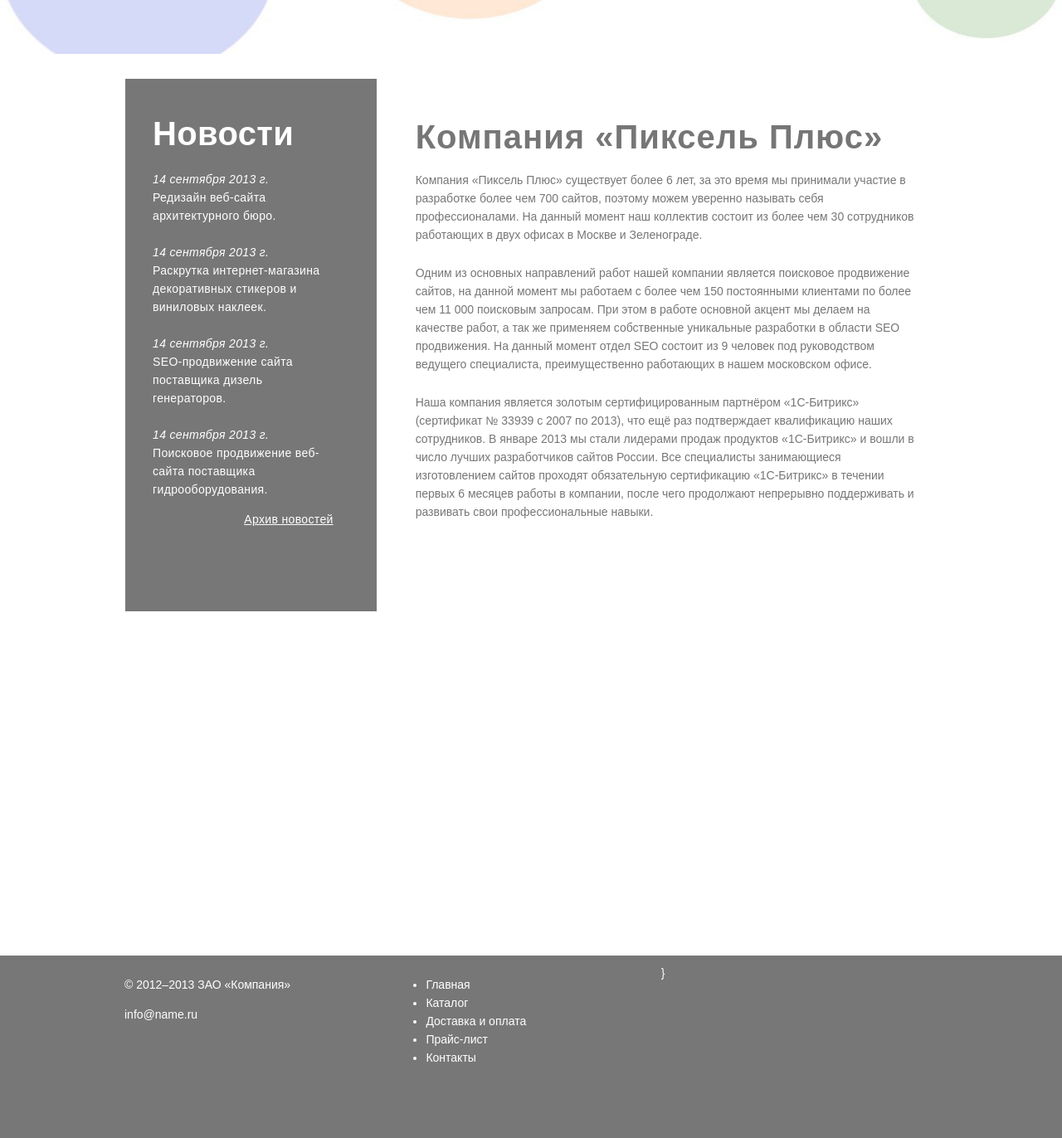
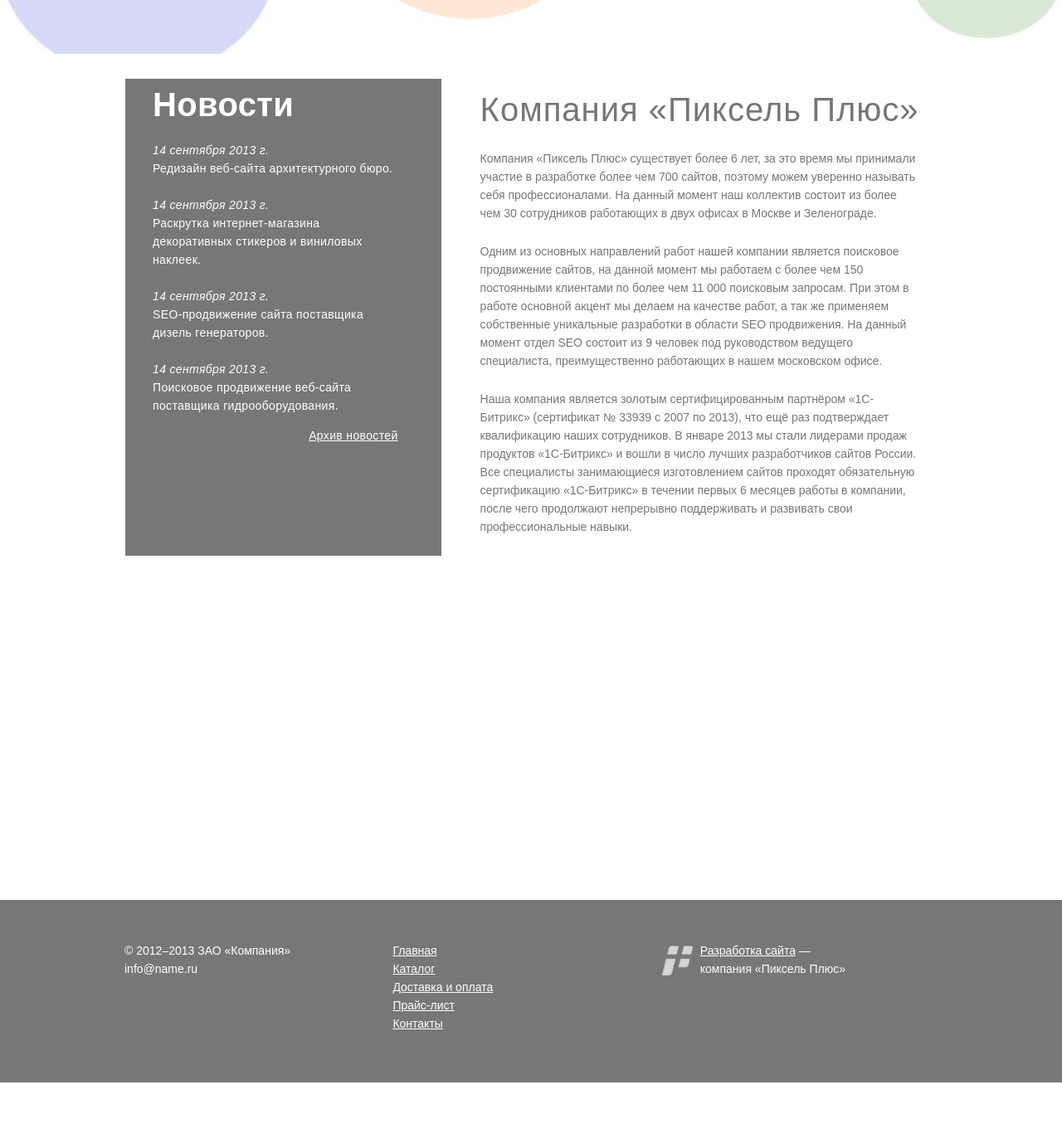
Before and after one commit to va5y1/maket2, a website: page index.html in a window 1280 px wide. Shown: the part 645-2017 px from the top of the page at 83% size. After the commit the page ends 1950 px from the top, so only its background shows below. Drawn offline with Linux system fonts and the light colour scheme.

Commit message:
footeris ready

```diff
--- a/index.html
+++ b/index.html
@@ -98,21 +98,23 @@
 			</div>
 		</div>
 		<div class="footer-inner2">
-			<div class="footer-inner3-content">
+			<div class="footer-inner2-content">
 				<ul>
-					<li><a href="style/">Главная</a></li>
-					<li><a href="">Каталог</a></li>
-					<li><a href="">Доставка и оплата</a></li>
-					<li><a href="">Прайс-лист</a></li>
-					<li><a href="">Контакты</a></li>
+					<li><a href="#">Главная</a></li>
+					<li><a href="#">Каталог</a></li>
+					<li><a href="#">Доставка и оплата</a></li>
+					<li><a href="#">Прайс-лист</a></li>
+					<li><a href="#">Контакты</a></li>
 				</ul>
 			</div>
 		</div>
 		<div class="footer-inner3">
 			<div class="footer-inner3-content">
-
+				<img src="img/foot.png" alt="foot" height="36" width="38">
+				<p><a href="">Разработка сайта</a>
+				 — <br>компания «Пиксель Плюс»
+				</p>
 			</div>
-		}
 		</div>
 	</div>
 </footer>
--- a/scss/style.scss
+++ b/scss/style.scss
@@ -119,7 +119,6 @@
 .content {
 	width: 978px;
 	margin: 30px auto 415px;
-	min-height: 560px;
 	display: flex;
 	flex-flow: row nowrap;
 	box-sizing: border-box;
@@ -127,11 +126,12 @@
 		h2 {
 			font-size: 40px;
 			font-family: 'PT SansB', sans-serif;
+			margin-top: 0;
 		}
 		text-align: left;
 		color: #fff;
 		width: 350px;
-		padding: 22px 52px 100px 33px;
+		padding: 20px 52px 100px 33px;
 		background-color: #777777;
 		letter-spacing: 0.35px;
 		.italic {
@@ -153,12 +153,14 @@
 			letter-spacing: 1px;
 			margin: 0;
 			margin-bottom: 30px;
+			line-height: 35px;
+			font-weight: 400;
 		}
 		p {
 			padding-bottom: 10px;
 		}
-		width: 100%;
-		padding: 59px 20px 0 47px;
+		width: 628px;
+		padding: 20px 20px 0 47px;
 	}
 }
 
@@ -169,30 +171,46 @@
 	.footer-wrapper {
 		display: flex;
 		height: 100%;
+		padding-top: 50px;
+		text-align: left;
 		.footer-inner1, .footer-inner2, .footer-inner3 {
-			flex-basis: 33%;
+			width: 33%;
+			h2 {
+				min-height: 0;
+			}
+			a {
+				color: #fff;
+			}
 		}
 		.footer-inner1 {
 			&-content {
 				a {
 					text-decoration: none;
-					color: #fff;
 				}
+				p {margin: 0;}
 			}
 		}
 		.footer-inner2 {
 			&-content {
-				a {
-					text-decoration: none;
-					color: #fff;
+				ul{
+					margin: 0;
+					padding: 0;
+					list-style: none;
 				}
+
 			}
 		}
 		.footer-inner3 {
 			&-content {
-				a {
-					text-decoration: none;
-					color: #fff;
+				display: flex;
+				justify-content: flex-start;
+				p {
+					padding: 0;
+					margin: 0;
+					margin-left: 9px;
+				}
+				img {
+					margin-top: 5px;
 				}
 			}
 		}
```
Also changed, not shown: img/foot.png (added), style/style.css.
